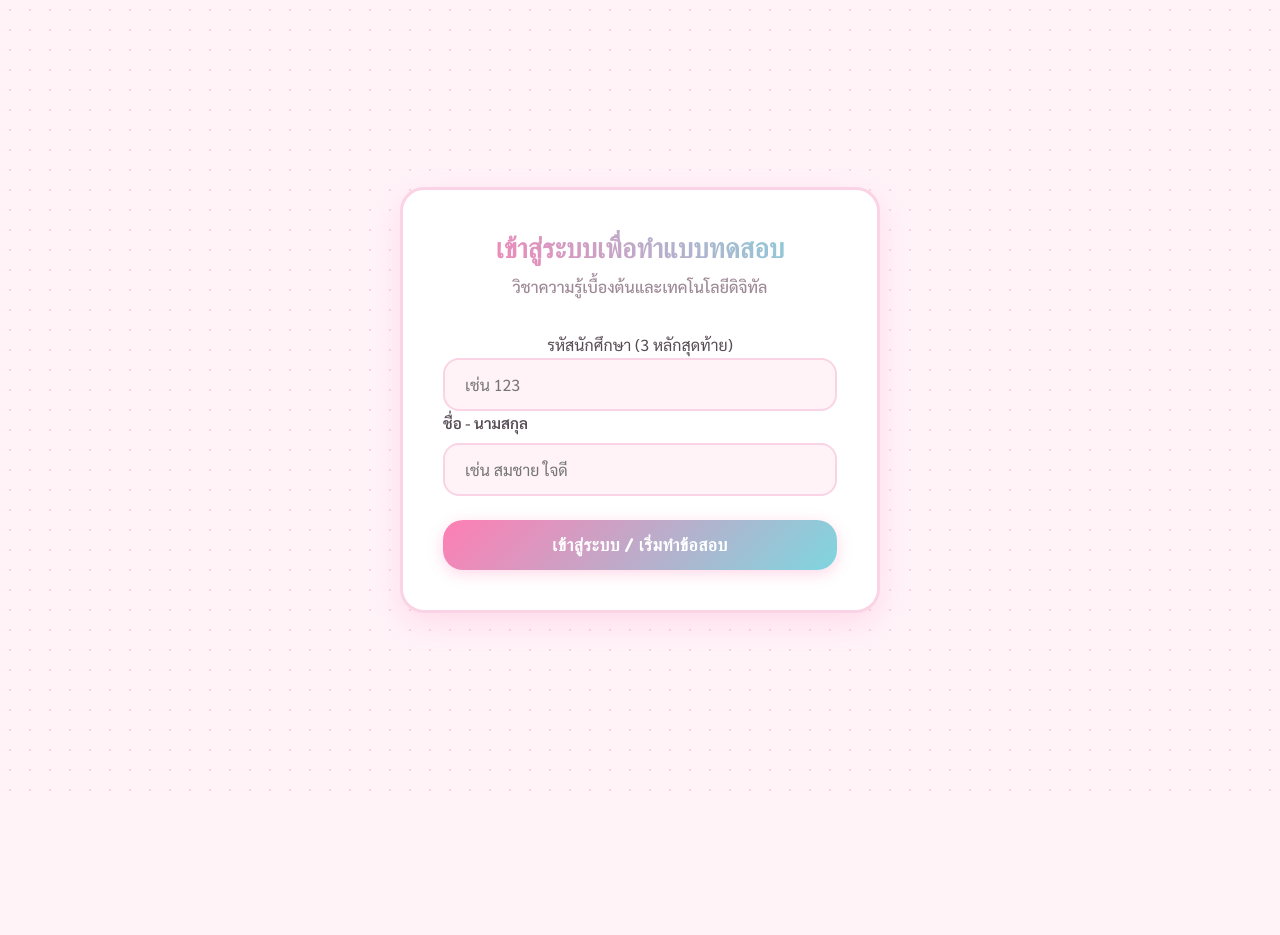
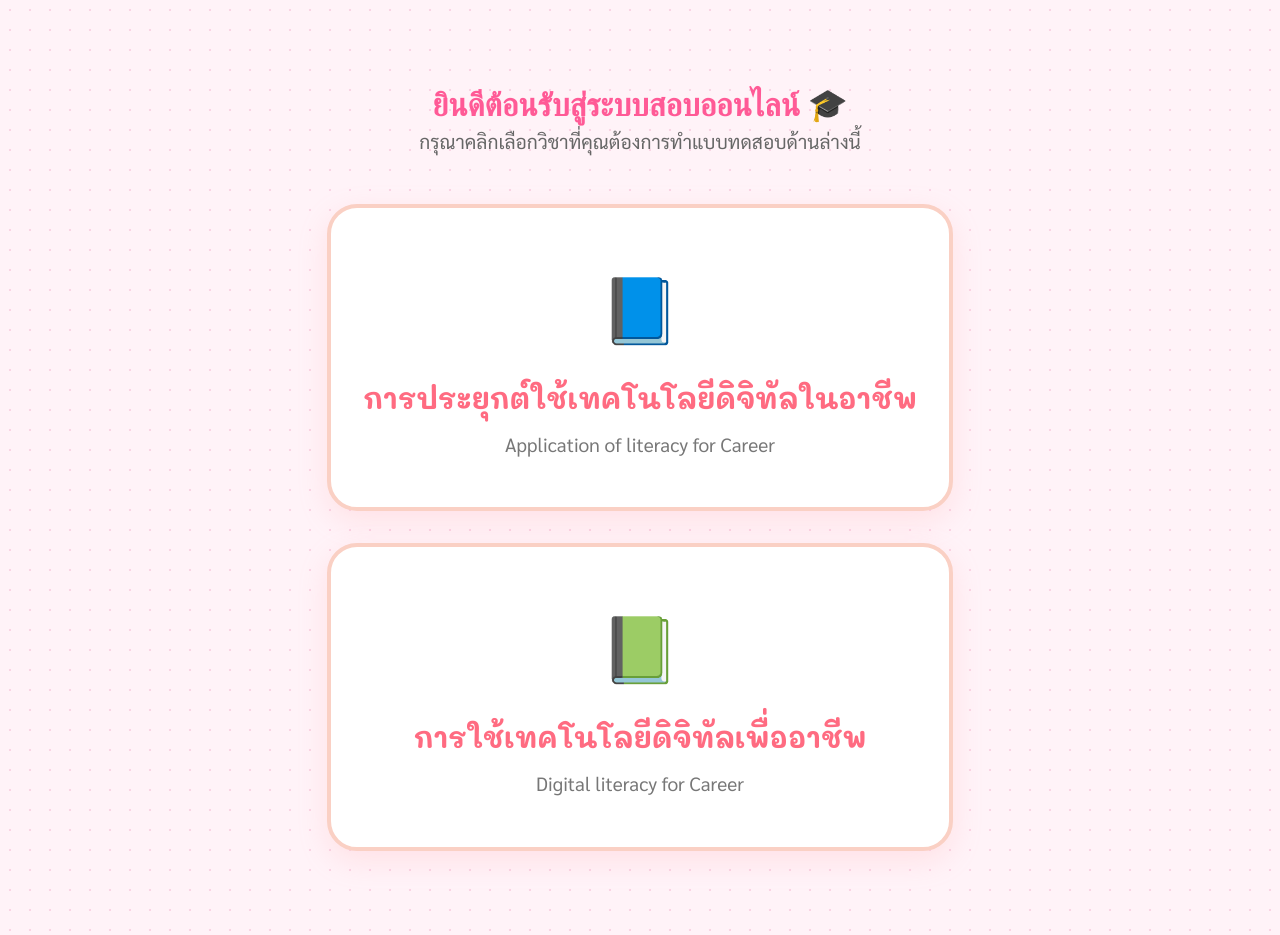
Before and after one commit to patoona11/mid_test26, a Flask app: page / in a window 1280 px wide. Before the commit the page ends 791 px from the top, so only its background shows below. Run offline with Flask 3, Linux system fonts and the light colour scheme.

Commit message:
Add Hub page to separate exams by subject

```diff
--- a/app.py
+++ b/app.py
@@ -11,20 +11,34 @@ SUPABASE_URL = os.environ.get("SUPABASE_URL", "https://somnbanbnkhzfqyhmxnb.supa
 SUPABASE_KEY = os.environ.get("SUPABASE_KEY", "sb_publishable_Tx6_X9LQu1TYR3oaPZ4YyQ_gJSPse7b")
 supabase: Client = create_client(SUPABASE_URL, SUPABASE_KEY)
 
-@app.route('/', methods=['GET', 'POST'])
-def index():
+@app.route('/')
+def hub():
+    return render_template('hub.html')
+
+@app.route('/login', methods=['GET', 'POST'])
+def login():
+    subject_id = request.args.get('subject', '1')
+
+    if subject_id == '1':
+        subject_name = "การประยุกต์ใช้เทคโนโลยีดิจิทัลในอาชีพ"
+    else:
+        subject_name = "การใช้เทคโนโลยีดิจิทัลเพื่ออาชีพ"
+
     if request.method == 'POST':
         student_code = request.form['student_code'].strip()
         fullname = request.form['fullname'].strip()
 
         if len(student_code) != 3 or not student_code.isdigit():
-            return render_template('index.html', error="รหัสนักศึกษาต้องเป็นตัวเลข 3 หลักสุดท้ายเท่านั้น")
+            return render_template('index.html', error="รหัสนักศึกษาต้องเป็นตัวเลข 3 หลักสุดท้ายเท่านั้น", subject_name=subject_name, subject_id=subject_id)
 
         if not fullname:
-            return render_template('index.html', error="กรุณากรอกชื่อ-นามสกุลให้ครบถ้วน")
+            return render_template('index.html', error="กรุณากรอกชื่อ-นามสกุลให้ครบถ้วน", subject_name=subject_name, subject_id=subject_id)
+
+        # Append subject to fullname to separate them in DB
+        db_fullname = f"{fullname} [{subject_name}]"
 
         # Check if student exists
-        response = supabase.table('students').select('id, fullname').eq('student_code', int(student_code)).execute()
+        response = supabase.table('students').select('id, fullname').eq('student_code', int(student_code)).eq('fullname', db_fullname).execute()
         student_data = response.data
 
         if len(student_data) > 0:
@@ -33,20 +47,20 @@ def index():
             # Check if this student already took the exam
             score_resp = supabase.table('scores').select('id').eq('student_id', student_id).execute()
             if len(score_resp.data) > 0:
-                return render_template('index.html', error="คุณได้ส่งข้อสอบไปแล้ว ไม่สามารถทำซ้ำได้ (สอบได้เพียงครั้งเดียว)")
+                return render_template('index.html', error="คุณได้ส่งข้อสอบไปแล้ว ไม่สามารถทำซ้ำได้ (สอบได้เพียงครั้งเดียว)", subject_name=subject_name, subject_id=subject_id)
 
-            # Update name
-            supabase.table('students').update({'fullname': fullname}).eq('id', student_id).execute()
+            # Update name (just in case)
+            supabase.table('students').update({'fullname': db_fullname}).eq('id', student_id).execute()
         else:
-            insert_response = supabase.table('students').insert({'student_code': int(student_code), 'fullname': fullname}).execute()
+            insert_response = supabase.table('students').insert({'student_code': int(student_code), 'fullname': db_fullname}).execute()
             student_id = insert_response.data[0]['id']
 
         session['student_id'] = student_id
-        session['student_name'] = fullname
+        session['student_name'] = db_fullname
         session['start_time'] = datetime.now().isoformat()
         return redirect(url_for('quiz'))
 
-    return render_template('index.html')
+    return render_template('index.html', subject_name=subject_name, subject_id=subject_id)
 
 @app.route('/quiz', methods=['GET', 'POST'])
 def quiz():
--- /dev/null
+++ b/templates/hub.html
@@ -0,0 +1,74 @@
+<!DOCTYPE html>
+<html lang="th">
+<head>
+    <meta charset="UTF-8">
+    <meta name="viewport" content="width=device-width, initial-scale=1.0">
+    <title>เลือกระบบสอบ | Midterm Quiz</title>
+    <link rel="stylesheet" href="{{ url_for('static', filename='style.css') }}">
+    <link href="https://fonts.googleapis.com/css2?family=Mali:wght@400;600;700&display=swap" rel="stylesheet">
+    <style>
+        .hub-container {
+            max-width: 800px;
+            margin: 4rem auto;
+            text-align: center;
+        }
+        .subject-cards {
+            display: flex;
+            flex-direction: column;
+            gap: 2rem;
+            margin-top: 3rem;
+        }
+        .subject-card {
+            background: white;
+            padding: 3rem 2rem;
+            border-radius: 30px;
+            box-shadow: 0 10px 30px rgba(255, 154, 158, 0.2);
+            border: 4px solid #fad0c4;
+            text-decoration: none;
+            color: #333;
+            transition: all 0.3s ease;
+            cursor: pointer;
+        }
+        .subject-card:hover {
+            transform: translateY(-10px);
+            box-shadow: 0 15px 40px rgba(255, 154, 158, 0.4);
+            border-color: #ff9a9e;
+        }
+        .subject-icon {
+            font-size: 4rem;
+            margin-bottom: 1rem;
+        }
+        .subject-title {
+            font-size: 1.8rem;
+            font-family: 'Mali', cursive;
+            font-weight: 700;
+            color: #ff6b81;
+            margin-bottom: 0.5rem;
+        }
+        .subject-subtitle {
+            font-size: 1.2rem;
+            color: #777;
+        }
+    </style>
+</head>
+<body class="login-body">
+    <div class="hub-container">
+        <h1 class="candy-title">ยินดีต้อนรับสู่ระบบสอบออนไลน์ 🎓</h1>
+        <p style="font-size: 1.2rem; color: #666;">กรุณาคลิกเลือกวิชาที่คุณต้องการทำแบบทดสอบด้านล่างนี้</p>
+
+        <div class="subject-cards">
+            <a href="{{ url_for('login', subject='1') }}" class="subject-card">
+                <div class="subject-icon">📘</div>
+                <div class="subject-title">การประยุกต์ใช้เทคโนโลยีดิจิทัลในอาชีพ</div>
+                <div class="subject-subtitle">Application of literacy for Career</div>
+            </a>
+
+            <a href="{{ url_for('login', subject='2') }}" class="subject-card">
+                <div class="subject-icon">📗</div>
+                <div class="subject-title">การใช้เทคโนโลยีดิจิทัลเพื่ออาชีพ</div>
+                <div class="subject-subtitle">Digital literacy for Career</div>
+            </a>
+        </div>
+    </div>
+</body>
+</html>
--- a/templates/index.html
+++ b/templates/index.html
@@ -8,14 +8,19 @@
 </head>
 <body class="login-body">
     <div class="login-container">
-        <h1>เข้าสู่ระบบเพื่อทำแบบทดสอบ</h1>
-        <p class="subtitle">วิชาความรู้เบื้องต้นและเทคโนโลยีดิจิทัล</p>
+        {% if subject_name %}
+        <h3 style="text-align: center; color: #ff6b81; margin-bottom: 10px;">{{ subject_name }}</h3>
+        {% endif %}
+        <h1 class="candy-title">เข้าสู่ระบบสอบ</h1>
+        <p class="subtitle">กรุณากรอกข้อมูลเพื่อเริ่มทำแบบทดสอบ</p>
 
         {% if error %}
-        <div class="alert alert-error">{{ error }}</div>
+        <div class="error-msg">
+            {{ error }}
+        </div>
         {% endif %}
 
-        <form method="POST" action="{{ url_for('index') }}" class="login-form">
+        <form method="POST" action="{{ url_for('login', subject=subject_id) }}" class="login-form">
             <div class="input-group">
                 <label for="student_code">รหัสนักศึกษา (3 หลักสุดท้าย)</label>
                 <input type="text" id="student_code" name="student_code" required
```
